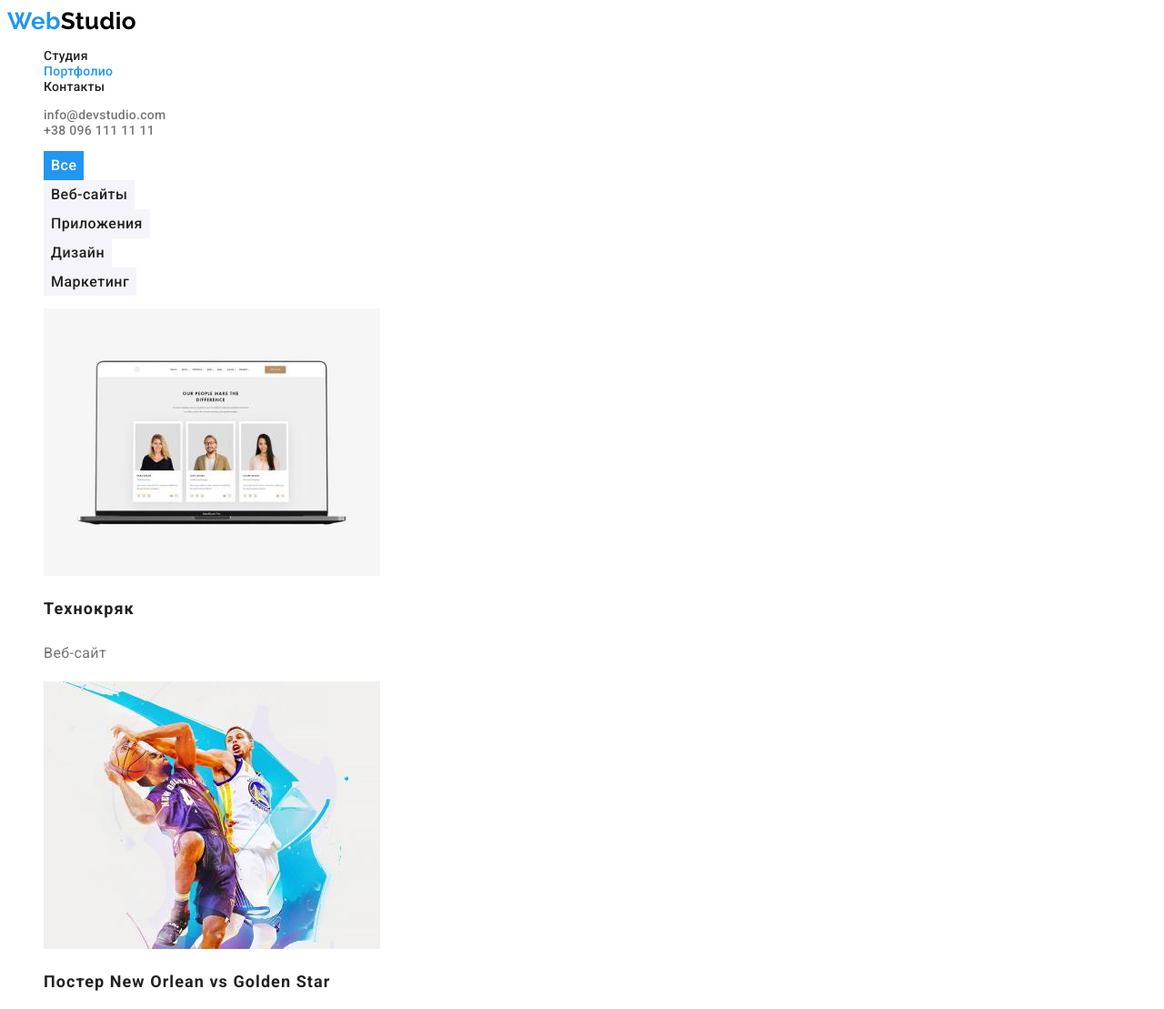
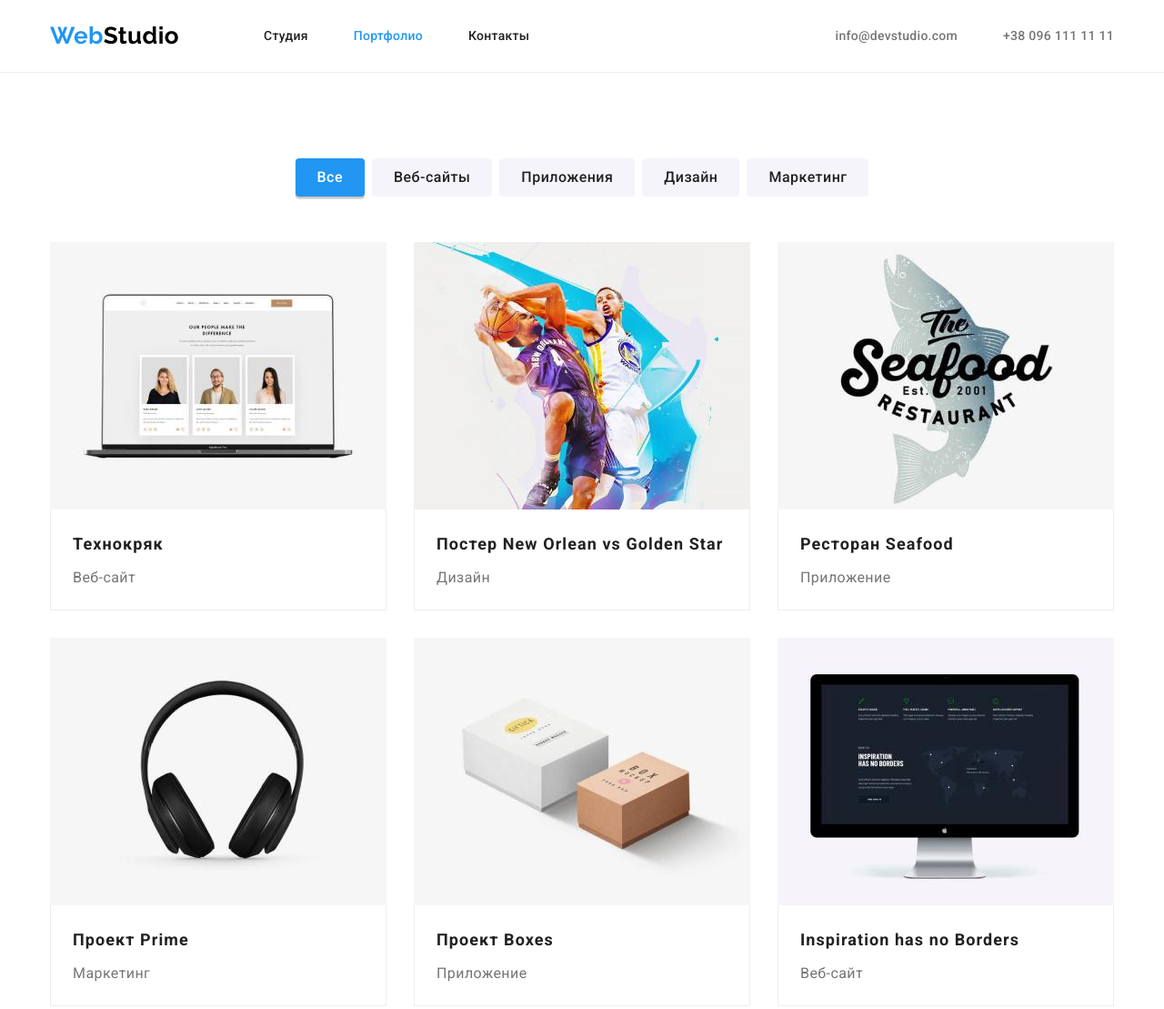
Before and after one commit to daddygi/goit-markup-hw-03, a plain HTML site: page portfolio.html in a window 1280 px wide. Shown: the top 1109 px of the page at 91% size. Drawn offline with nearby package versions, Linux system fonts and the light colour scheme.

Commit message:
Homework-3

```diff
--- a/css/styles.css
+++ b/css/styles.css
@@ -19,8 +19,57 @@ body {
   letter-spacing: 0.03em;
 }
 
+h1,
+h2,
+h3,
+h4,
+h5,
+h6,
+p {
+  margin: 0;
+}
+
+.section {
+  padding-top: 94px;
+  padding-bottom: 94px;
+}
+
+.section.no-top-padding {
+  padding-top: 0;
+}
+
+.container {
+  width: 1200px;
+  padding-left: 15px;
+  padding-right: 15px;
+  margin-left: auto;
+  margin-right: auto;
+}
+
 .list {
   list-style: none;
+  padding: 0;
+  margin: 0;
+}
+
+/* Display */
+.menu,
+.navigation,
+.nav-menu,
+.contacts-menu {
+  display: flex;
+  align-items: center;
+}
+
+.benefits,
+.what-we-do,
+.team {
+  display: flex;
+  justify-content: space-between;
+}
+
+.display-block {
+  display: block;
 }
 
 /*  Logo */
@@ -33,6 +82,10 @@ body {
   text-decoration: none;
 }
 
+.logo.footer {
+  margin-bottom: 20px;
+}
+
 .logo-black {
   color: var(--logo-black);
 }
@@ -42,7 +95,24 @@ body {
 }
 
 /* Header section */
-.nav-menu .page {
+.nav-menu {
+  margin-left: 93px;
+}
+
+.contacts-menu {
+  margin-left: auto;
+}
+
+.nav-menu .item:not(:last-child),
+.contacts-menu .item:not(:last-child) {
+  margin-right: 50px;
+}
+
+.nav-menu .page,
+.contacts-menu .contact {
+  display: block;
+  padding-top: 32px;
+  padding-bottom: 31px;
   color: var(--primary-black-color);
   font-weight: 500;
   font-size: 14px;
@@ -51,27 +121,35 @@ body {
   text-decoration: none;
 }
 
+.contacts-menu .contact {
+  color: var(--primary-text-color);
+}
+
 .nav-menu .page:hover,
 .nav-menu .page:focus,
 .nav-menu .page.current,
-.contacts-menu .item:hover,
-.contacts-menu .item:focus {
+.contacts-menu .contact:hover,
+.contacts-menu .contact:focus {
   color: var(--accent-color);
 }
 
-.contacts-menu .item {
-  color: var(--primary-text-color);
-  font-weight: 500;
-  font-size: 14px;
-  line-height: 1.14;
-  letter-spacing: 0.02em;
-  text-decoration: none;
+.page-header {
+  border-bottom: 1px solid #ececec;
 }
 
 /* Footer section */
 
+.page-footer {
+  padding-top: 60px;
+  padding-bottom: 60px;
+}
+
 .bg-footer {
   background-color: var(--background-black);
+}
+
+.address {
+  margin-top: 20px;
 }
 
 .address .contact {
@@ -83,6 +161,12 @@ body {
   text-decoration: none;
 }
 
+.address .contact.margin {
+  display: inline-block;
+  margin-top: 9px;
+  margin-bottom: 9px;
+}
+
 .address .contact:hover,
 .address .contact:focus {
   color: var(--primary-white-color);
@@ -90,19 +174,22 @@ body {
 
 /* Buttons */
 .button {
-  border-color: transparent;
   font-family: inherit;
   letter-spacing: 0.03em;
   cursor: pointer;
+  border-color: transparent;
+  border-radius: 4px;
 }
 
 .button.primary {
+  padding: 10px 32px;
   background-color: var(--accent-color);
   color: var(--primary-white-color);
   font-weight: 700;
   font-size: 16px;
   line-height: 1.87;
   letter-spacing: 0.06em;
+  box-shadow: 0px 4px 4px rgba(0, 0, 0, 0.15);
 }
 
 .button.primary:hover,
@@ -110,7 +197,18 @@ body {
   background-color: var(--button-primaty-hover);
 }
 
+.filters {
+  display: flex;
+  justify-content: center;
+  margin-bottom: 50px;
+}
+
+.filters .space + .space {
+  margin-left: 8px;
+}
+
 .button.filter {
+  padding: 6px 22px;
   background-color: var(--button-filter);
   color: var(--primary-black-color);
   font-weight: 500;
@@ -123,10 +221,13 @@ body {
 .button.filter.current {
   background-color: var(--accent-color);
   color: var(--primary-white-color);
+  box-shadow: 0px 3px 1px rgba(0, 0, 0, 0.1), 0px 1px 2px rgba(0, 0, 0, 0.08),
+    0px 2px 2px rgba(0, 0, 0, 0.12);
 }
 
 /* Studio page */
 .section-title {
+  margin-bottom: 50px;
   color: var(--primary-black-color);
   font-weight: 700;
   font-size: 36px;
@@ -135,22 +236,33 @@ body {
 }
 
 /* Hero section */
+.hero {
+  padding-top: 200px;
+  padding-bottom: 200px;
+  text-align: center;
+}
 
 .bg-hero {
   background-color: var(--background-black);
 }
 .hero-title {
+  margin-bottom: 30px;
   color: var(--primary-white-color);
   font-weight: 900;
   font-size: 44px;
   line-height: 1.36;
-  text-align: center;
   letter-spacing: 0.06em;
   text-transform: uppercase;
 }
 
 /* Benefit section */
+
+.benefits .item {
+  width: 270px;
+}
+
 .benefits .title {
+  margin-bottom: 10px;
   color: var(--primary-black-color);
   font-weight: 700;
   font-size: 14px;
@@ -169,6 +281,14 @@ body {
   background-color: var(--background-grey);
 }
 
+.team .item {
+  padding-bottom: 30px;
+  background-color: var(--primary-white-color);
+  box-shadow: 0px 1px 3px rgba(0, 0, 0, 0.12), 0px 1px 1px rgba(0, 0, 0, 0.14),
+    0px 2px 1px rgba(0, 0, 0, 0.2);
+  border-radius: 0px 0px 4px 4px;
+}
+
 .team .name,
 .team .position {
   font-size: 16px;
@@ -177,17 +297,45 @@ body {
 }
 
 .team .name {
+  margin-top: 30px;
+  margin-bottom: 10px;
   color: var(--primary-black-color);
   font-weight: 500;
 }
 
 /* Portfolio page */
+.projects {
+  display: flex;
+  flex-wrap: wrap;
+}
+
+.project-card {
+  width: 370px;
+  margin-right: 30px;
+  margin-bottom: 30px;
+}
+
+.project-card:nth-child(3n) {
+  margin-right: 0;
+}
+
+.project-card:nth-last-child(-n + 3) {
+  margin-bottom: 0;
+}
 
 .project {
   text-decoration: none;
 }
 
+.substrate {
+  background-color: var(--primary-white-color);
+  padding: 20px 24px;
+  border: 1px solid #eeeeee;
+  border-top: 0;
+}
+
 .project .name {
+  margin-bottom: 4px;
   color: var(--primary-black-color);
   font-weight: 700;
   font-size: 18px;
--- a/index.html
+++ b/index.html
@@ -11,37 +11,47 @@
       href="https://fonts.googleapis.com/css2?family=Raleway:wght@700&family=Roboto:wght@400;500;700;900&display=swap"
       rel="stylesheet"
     />
+    <link
+      rel="stylesheet"
+      href="https://cdnjs.cloudflare.com/ajax/libs/modern-normalize/1.0.0/modern-normalize.min.css"
+    />
     <link rel="stylesheet" href="./css/styles.css" />
   </head>
 
   <body>
     <!-- Header section -->
     <header class="page-header">
-      <nav>
+      <div class="container menu">
+        <nav class="navigation">
           <!-- Logo -->
           <a href="./index.html" class="logo">Web<span class="logo-black">Studio</span></a>
           <!-- Menu -->
           <ul class="nav-menu list">
-          <li><a href="./index.html" class="page current">Студия</a></li>
-          <li><a href="./portfolio.html" class="page">Портфолио</a></li>
-          <li><a href="" class="page">Контакты</a></li>
+            <li class="item"><a href="./index.html" class="page current">Студия</a></li>
+            <li class="item"><a href="./portfolio.html" class="page">Портфолио</a></li>
+            <li class="item"><a href="" class="page">Контакты</a></li>
           </ul>
         </nav>
         <!-- Contacts -->
         <ul class="contacts-menu list">
-        <li>
-          <a href="mailto:info@devstudio.com" class="item">info@devstudio.com</a>
+          <li class="item">
+            <a href="mailto:info@devstudio.com" class="contact">info@devstudio.com</a>
           </li>
-        <li><a href="tel:+380961111111" class="item">+38 096 111 11 11</a></li>
+          <li class="item">
+            <a href="tel:+380961111111" class="contact">+38 096 111 11 11</a>
+          </li>
         </ul>
+      </div>
     </header>
 
     <!-- Main content section -->
     <main>
       <!-- Hero section -->
       <section class="hero bg-hero">
+        <div class="container">
           <h1 class="hero-title">Эффективные решения <br />для вашего бизнеса</h1>
           <button type="button" class="button primary">Заказать услугу</button>
+        </div>
       </section>
 
       <!-- Benefits section -->
@@ -49,25 +59,25 @@
         <div class="container">
           <!-- <h2 class="section-title-hide">Наши преимущества</h2> -->
           <ul class="benefits list">
-            <li>
+            <li class="item">
               <h3 class="title">Внимание к деталям</h3>
               <p class="description">
                 Идейные соображения, а также начало повседневной работы по формированию позиции.
               </p>
             </li>
-            <li>
+            <li class="item">
               <h3 class="title">Пунктуальность</h3>
               <p class="description">
                 Задача организации, в особенности же рамки и место обучения кадров влечет за собой.
               </p>
             </li>
-            <li>
+            <li class="item">
               <h3 class="title">Планирование</h3>
               <p class="description">
                 Равным образом консультация с широким активом в значительной степени обуславливает.
               </p>
             </li>
-            <li>
+            <li class="item">
               <h3 class="title">Современные технологии</h3>
               <p class="description">
                 Значимость этих проблем настолько очевидна, что реализация плановых заданий.
@@ -78,12 +88,13 @@
       </section>
 
       <!-- What we do section -->
-      <section class="section">
+      <section class="section no-top-padding">
         <div class="container">
           <h2 class="section-title">Чем мы занимаемся</h2>
           <ul class="what-we-do list">
             <li>
               <img
+                class="image display-block"
                 src="./images/what-we-do-1.jpg"
                 alt="Десктопные приложения"
                 width="370"
@@ -92,6 +103,7 @@
             </li>
             <li>
               <img
+                class="image display-block"
                 src="./images/what-we-do-2.jpg"
                 alt="Мобильные приложения"
                 width="370"
@@ -100,6 +112,7 @@
             </li>
             <li>
               <img
+                class="image display-block"
                 src="./images/what-we-do-3.jpg"
                 alt="Дизайнерские решения"
                 width="370"
@@ -115,23 +128,47 @@
         <div class="container">
           <h2 class="section-title">Наша команда</h2>
           <ul class="team list">
-            <li>
-              <img src="./images/team-1.jpg" alt="Product Designer" width="270" height="260" />
+            <li class="item">
+              <img
+                class="image display-block"
+                src="./images/team-1.jpg"
+                alt="Product Designer"
+                width="270"
+                height="260"
+              />
               <h3 class="name">Игорь Демьяненко</h3>
               <p class="position">Product Designer</p>
             </li>
-            <li>
-              <img src="./images/team-2.jpg" alt="Frontend Developer" width="270" height="260" />
+            <li class="item">
+              <img
+                class="image display-block"
+                src="./images/team-2.jpg"
+                alt="Frontend Developer"
+                width="270"
+                height="260"
+              />
               <h3 class="name">Ольга Репина</h3>
               <p class="position">Frontend Developer</p>
             </li>
-            <li>
-              <img src="./images/team-3.jpg" alt="Marketing" width="270" height="260" />
+            <li class="item">
+              <img
+                class="image display-block"
+                src="./images/team-3.jpg"
+                alt="Marketing"
+                width="270"
+                height="260"
+              />
               <h3 class="name">Николай Тарасов</h3>
               <p class="position">Marketing</p>
             </li>
-            <li>
-              <img src="./images/team-4.jpg" alt="UI Designer" width="270" height="260" />
+            <li class="item">
+              <img
+                class="image display-block"
+                src="./images/team-4.jpg"
+                alt="UI Designer"
+                width="270"
+                height="260"
+              />
               <h3 class="name">Михаил Ермаков</h3>
               <p class="position">UI Designer</p>
             </li>
@@ -142,9 +179,9 @@
 
     <!-- Footer section -->
     <footer class="page-footer bg-footer">
-      <div>
+      <div class="container">
         <!-- Logo -->
-        <a href="./index.html" class="logo">Web<span class="logo-white">Studio</span></a>
+        <a href="./index.html" class="logo footer">Web<span class="logo-white">Studio</span></a>
         <!-- Contact information-->
         <address class="address-contacts">
           <ul class="address list">
@@ -157,7 +194,7 @@
                 >г. Киев, пр-т Леси Украинки, 26</a
               >
             </li>
-            <li><a href="mailto:info@example.com" class="contact">info@example.com</a></li>
+            <li><a href="mailto:info@example.com" class="contact margin">info@example.com</a></li>
             <li><a href="tel:+380991111111" class="contact">+38 099 111 11 11</a></li>
           </ul>
         </address>
--- a/portfolio.html
+++ b/portfolio.html
@@ -11,108 +11,188 @@
       href="https://fonts.googleapis.com/css2?family=Raleway:wght@700&family=Roboto:wght@400;500;700;900&display=swap"
       rel="stylesheet"
     />
+    <link
+      rel="stylesheet"
+      href="https://cdnjs.cloudflare.com/ajax/libs/modern-normalize/1.0.0/modern-normalize.min.css"
+    />
     <link rel="stylesheet" href="./css/styles.css" />
   </head>
 
   <body>
     <!-- Header section -->
     <header class="page-header">
-      <nav>
+      <div class="container menu">
+        <nav class="navigation">
           <!-- Logo -->
           <a href="./index.html" class="logo">Web<span class="logo-black">Studio</span></a>
           <!-- Menu -->
           <ul class="nav-menu list">
-          <li><a href="./index.html" class="page">Студия</a></li>
-          <li><a href="./portfolio.html" class="page current">Портфолио</a></li>
-          <li><a href="" class="page">Контакты</a></li>
+            <li class="item"><a href="./index.html" class="page">Студия</a></li>
+            <li class="item"><a href="./portfolio.html" class="page current">Портфолио</a></li>
+            <li class="item"><a href="" class="page">Контакты</a></li>
           </ul>
         </nav>
         <!-- Contacts -->
         <ul class="contacts-menu list">
-        <li>
-          <a href="mailto:info@devstudio.com" class="item">info@devstudio.com</a>
+          <li class="item">
+            <a href="mailto:info@devstudio.com" class="contact">info@devstudio.com</a>
           </li>
-        <li><a href="tel:+380961111111" class="item">+38 096 111 11 11</a></li>
+          <li class="item">
+            <a href="tel:+380961111111" class="contact">+38 096 111 11 11</a>
+          </li>
         </ul>
+      </div>
     </header>
 
     <!-- Main content section -->
     <main>
       <!-- Portfolio section -->
-      <section>
+      <section class="section">
         <div class="container">
           <!-- <h1 class="section-title-hide">Наше портфолио</h1> -->
           <!-- Filters -->
           <ul class="filters list">
-            <li><button type="button" class="button filter current">Все</button></li>
-            <li><button type="button" class="button filter">Веб-сайты</button></li>
-            <li><button type="button" class="button filter">Приложения</button></li>
-            <li><button type="button" class="button filter">Дизайн</button></li>
-            <li><button type="button" class="button filter">Маркетинг</button></li>
+            <li class="space"><button type="button" class="button filter current">Все</button></li>
+            <li class="space"><button type="button" class="button filter">Веб-сайты</button></li>
+            <li class="space"><button type="button" class="button filter">Приложения</button></li>
+            <li class="space"><button type="button" class="button filter">Дизайн</button></li>
+            <li class="space"><button type="button" class="button filter">Маркетинг</button></li>
           </ul>
           <!-- Projects -->
           <ul class="projects list">
-            <li>
+            <li class="project-card">
               <a href="" class="project">
-                <img src="./images/portfolio-1.jpg" alt="Веб-сайт" width="370" height="294" />
+                <img
+                  class="image display-block"
+                  src="./images/portfolio-1.jpg"
+                  alt="Веб-сайт"
+                  width="370"
+                  height="294"
+                />
+                <div class="substrate">
                   <h2 class="name">Технокряк</h2>
                   <p class="type">Веб-сайт</p>
+                </div>
               </a>
             </li>
-            <li>
+            <li class="project-card">
               <a href="" class="project">
-                <img src="./images/portfolio-2.jpg" alt="Дизайн" width="370" height="294" />
+                <img
+                  class="image display-block"
+                  src="./images/portfolio-2.jpg"
+                  alt="Дизайн"
+                  width="370"
+                  height="294"
+                />
+                <div class="substrate">
                   <h2 class="name">Постер New Orlean vs Golden Star</h2>
                   <p class="type">Дизайн</p>
+                </div>
               </a>
             </li>
-            <li>
+            <li class="project-card">
               <a href="" class="project">
-                <img src="./images/portfolio-3.jpg" alt="Приложение" width="370" height="294" />
+                <img
+                  class="image display-block"
+                  src="./images/portfolio-3.jpg"
+                  alt="Приложение"
+                  width="370"
+                  height="294"
+                />
+                <div class="substrate">
                   <h2 class="name">Ресторан Seafood</h2>
                   <p class="type">Приложение</p>
+                </div>
               </a>
             </li>
-            <li>
+            <li class="project-card">
               <a href="" class="project">
-                <img src="./images/portfolio-4.jpg" alt="Маркетинг" width="370" height="294" />
+                <img
+                  class="image display-block"
+                  src="./images/portfolio-4.jpg"
+                  alt="Маркетинг"
+                  width="370"
+                  height="294"
+                />
+                <div class="substrate">
                   <h2 class="name">Проект Prime</h2>
                   <p class="type">Маркетинг</p>
+                </div>
               </a>
             </li>
-            <li>
+            <li class="project-card">
               <a href="" class="project">
-                <img src="./images/portfolio-5.jpg" alt="Приложение" width="370" height="294" />
+                <img
+                  class="image display-block"
+                  src="./images/portfolio-5.jpg"
+                  alt="Приложение"
+                  width="370"
+                  height="294"
+                />
+                <div class="substrate">
                   <h2 class="name">Проект Boxes</h2>
                   <p class="type">Приложение</p>
+                </div>
               </a>
             </li>
-            <li>
+            <li class="project-card">
               <a href="" class="project">
-                <img src="./images/portfolio-6.jpg" alt="Веб-сайт" width="370" height="294" />
+                <img
+                  class="image display-block"
+                  src="./images/portfolio-6.jpg"
+                  alt="Веб-сайт"
+                  width="370"
+                  height="294"
+                />
+                <div class="substrate">
                   <h2 class="name">Inspiration has no Borders</h2>
                   <p class="type">Веб-сайт</p>
+                </div>
               </a>
             </li>
-            <li>
+            <li class="project-card">
               <a href="" class="project">
-                <img src="./images/portfolio-7.jpg" alt="Дизайн" width="370" height="294" />
+                <img
+                  class="image display-block"
+                  src="./images/portfolio-7.jpg"
+                  alt="Дизайн"
+                  width="370"
+                  height="294"
+                />
+                <div class="substrate">
                   <h2 class="name">Издание Limited Edition</h2>
                   <p class="type">Дизайн</p>
+                </div>
               </a>
             </li>
-            <li>
+            <li class="project-card">
               <a href="" class="project">
-                <img src="./images/portfolio-8.jpg" alt="Маркетинг" width="370" height="294" />
+                <img
+                  class="image display-block"
+                  src="./images/portfolio-8.jpg"
+                  alt="Маркетинг"
+                  width="370"
+                  height="294"
+                />
+                <div class="substrate">
                   <h2 class="name">Проект LAB</h2>
                   <p class="type">Маркетинг</p>
+                </div>
               </a>
             </li>
-            <li>
+            <li class="project-card">
               <a href="" class="project">
-                <img src="./images/portfolio-9.jpg" alt="Приложение" width="370" height="294" />
+                <img
+                  class="image display-block"
+                  src="./images/portfolio-9.jpg"
+                  alt="Приложение"
+                  width="370"
+                  height="294"
+                />
+                <div class="substrate">
                   <h2 class="name">Growing Business</h2>
                   <p class="type">Приложение</p>
+                </div>
               </a>
             </li>
           </ul>
@@ -122,9 +202,9 @@
 
     <!-- Footer section -->
     <footer class="page-footer bg-footer">
-      <div>
+      <div class="container">
         <!-- Logo -->
-        <a href="./index.html" class="logo">Web<span class="logo-white">Studio</span></a>
+        <a href="./index.html" class="logo footer">Web<span class="logo-white">Studio</span></a>
         <!-- Contact information-->
         <address class="address-contacts">
           <ul class="address list">
```
Lines whose indentation alone changed are shown as unchanged.
